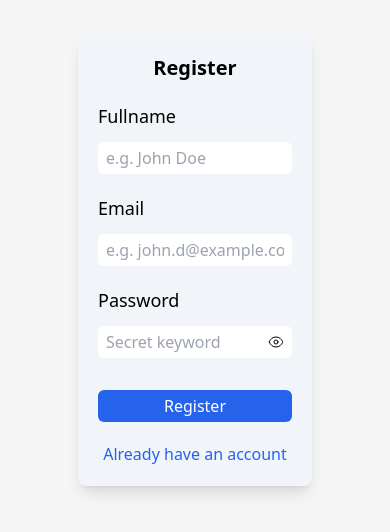
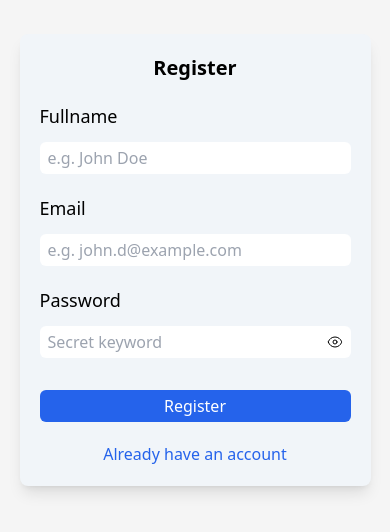
Before and after one commit to mdazlaanzubair/supabase-realtime-chat-app, a React (Vite) app: page /secret-register in a window 390 px wide. Shown: the part 162-694 px from the top of the page. Built offline with nearby package versions, Linux system fonts and the light colour scheme.

Commit message:
ui fixed

```diff
--- a/src/auth/Signin.jsx
+++ b/src/auth/Signin.jsx
@@ -88,7 +88,7 @@ const SigninForm = () => {
 
   return (
     <form onSubmit={handleSubmit}>
-      <div className="flex w-[60vw] lg:w-[30vw] flex-col gap-5 items-center justify-center bg-slate-100 shadow-lg p-5 rounded-lg">
+      <div className="flex w-[90vw] lg:w-[30vw] flex-col gap-5 items-center justify-center bg-slate-100 shadow-lg p-5 rounded-lg">
         <h1 className="text-xl font-bold">Login</h1>
         {error && (
           <p className="bg-red-600/20 text-red-600 px-3 py-2 rounded w-full flex items-center gap-2">
--- a/src/auth/Signup.jsx
+++ b/src/auth/Signup.jsx
@@ -86,7 +86,7 @@ const SignupForm = () => {
   }, []);
   return (
     <form onSubmit={handleSubmit}>
-      <div className="flex w-[60vw] lg:w-[30vw] flex-col gap-5 items-center justify-center bg-slate-100 shadow-lg p-5 rounded-lg">
+      <div className="flex w-[90vw] lg:w-[30vw] flex-col gap-5 items-center justify-center bg-slate-100 shadow-lg p-5 rounded-lg">
         <h1 className="text-xl font-bold">Register</h1>
         {error && (
           <p className="bg-red-600/20 text-red-600 px-3 py-2 rounded w-full flex items-center gap-2">
--- a/src/rooms/GlobalRoom.jsx
+++ b/src/rooms/GlobalRoom.jsx
@@ -277,7 +277,7 @@ const GlobalRoom = () => {
 
   if (user) {
     return (
-      <div className="w-[60vw] lg:w-[30vw] flex flex-col items-center justify-center gap-3">
+      <div className="w-[90vw] lg:w-[30vw] flex flex-col items-center justify-center gap-3">
         <div className="flex w-full items-center justify-between gap-3">
           <div className="flex-grow">
             <h1 className="text-sm font-bold truncate w-40" title={user?.name}>
```
